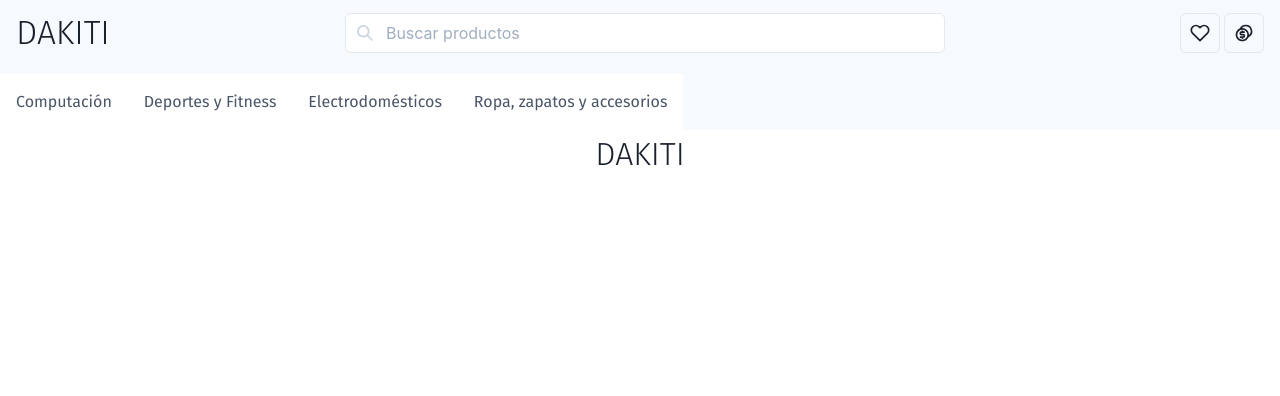
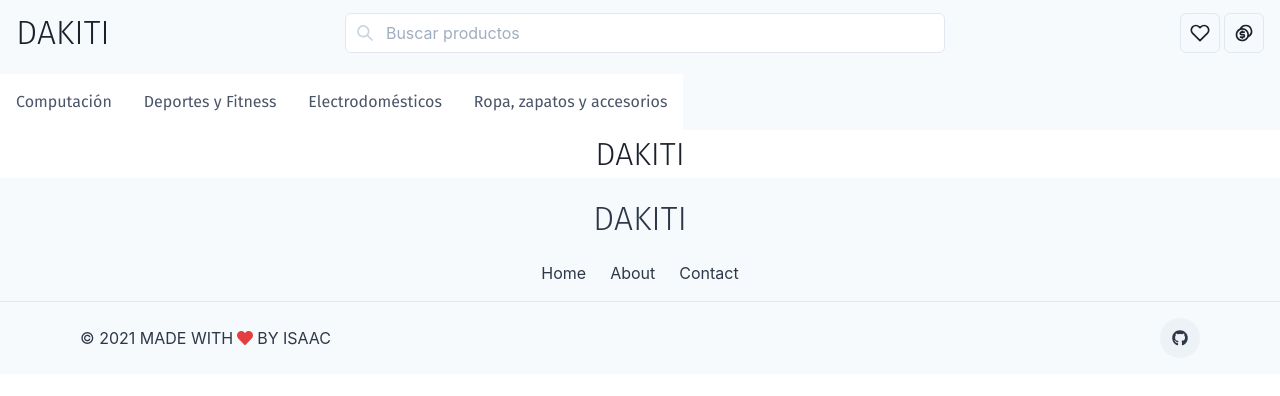
Before and after one commit to BigDog1400/dakiti-store, a Next.js app: page / in a window 1280 px wide. Shown: the top 396 px of the page. Built offline with nearby package versions, Linux system fonts and the light colour scheme.

Commit message:
feat: import <Footer/> component in <CommonLayout/>

```diff
--- a/components/layouts/Common.tsx
+++ b/components/layouts/Common.tsx
@@ -2,6 +2,7 @@ import { Box, Container } from "@chakra-ui/layout";
 import { ContainerProps } from "@chakra-ui/react";
 import React from "react";
 import { Header } from "../elements/Header";
+import Footer from "../modules/Footer";
 
 type CommonLayoutProps = {
   children: React.ReactNode;
@@ -15,6 +16,7 @@ function CommonLayout({ maxW = "container.xl", children }: CommonLayoutProps) {
       <Container as='main' maxW={maxW}>
         {children}
       </Container>
+      <Footer />
     </Box>
   );
 }
```
